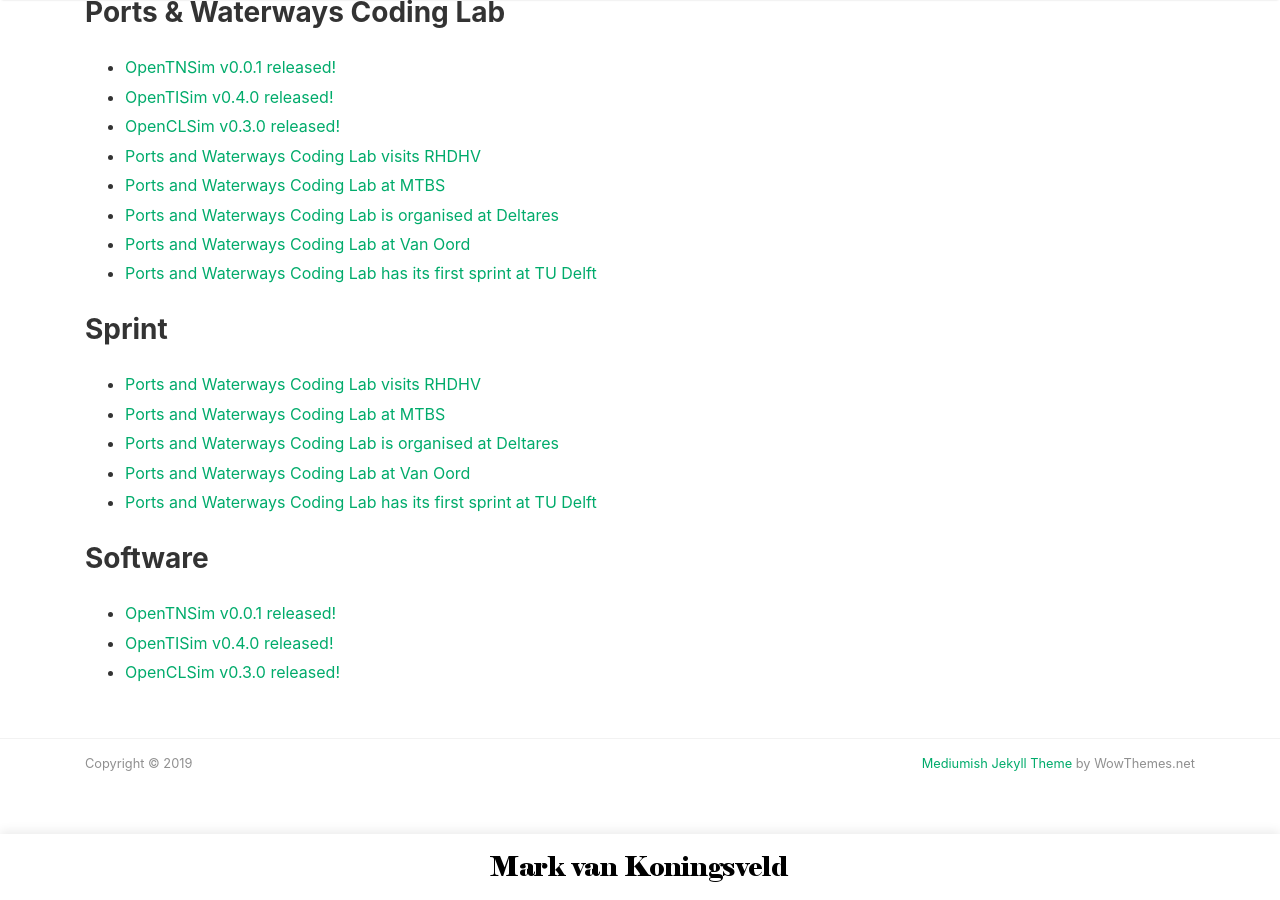
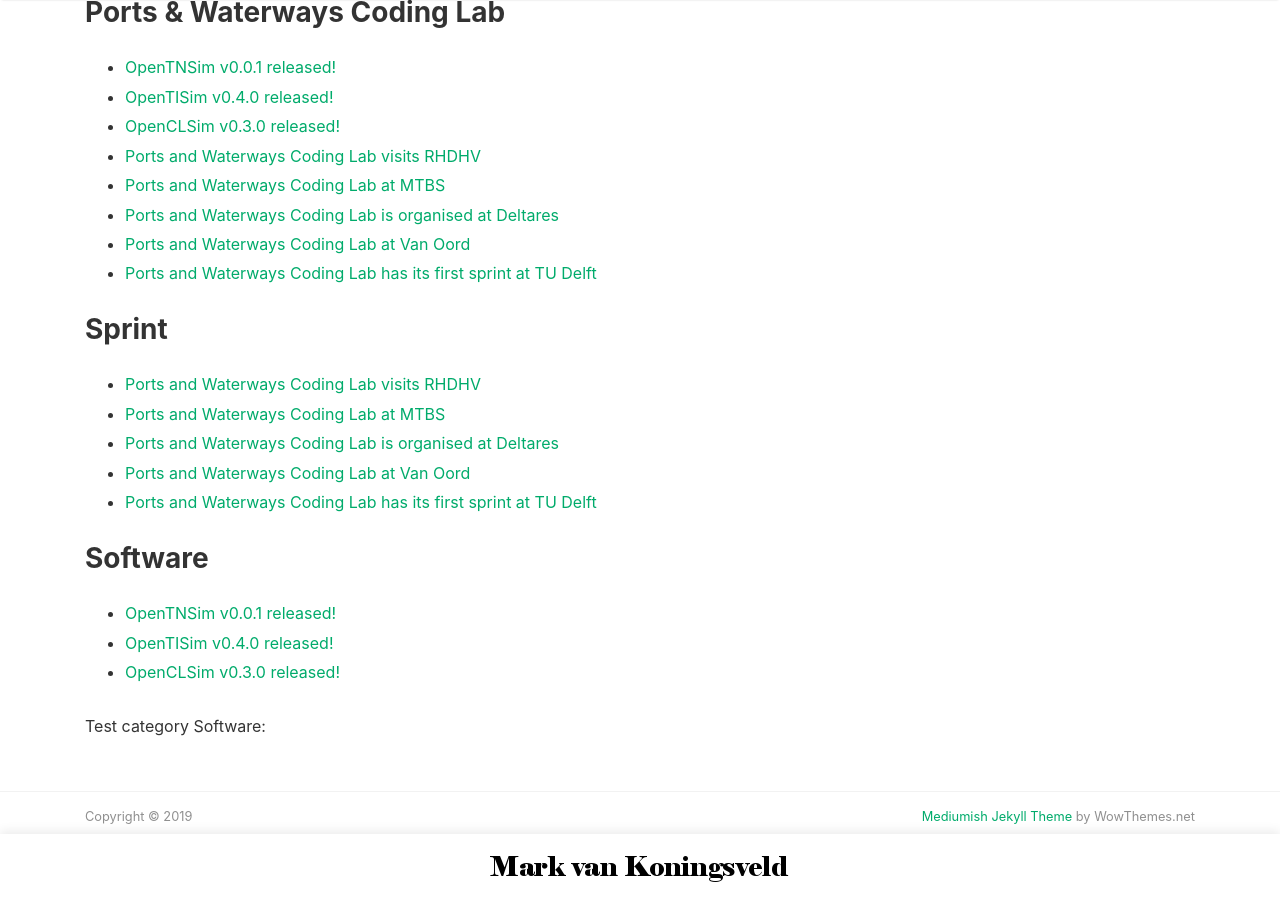
Before and after one commit to markvankoningsveld/markvankoningsveld.github.io, a Jekyll site: the page built from _pages/sustainable_infrastructure.md, in a window 1280 px wide and 900 px high, scrolled down 896 px. Built offline with Jekyll 4.4.1, drawn with Linux system fonts in a browser that asks for light colours; nearby versions of some CDN libraries.

Commit message:
experiment javascript

```diff
--- a/_pages/sustainable_infrastructure.md
+++ b/_pages/sustainable_infrastructure.md
@@ -20,6 +20,8 @@ Mankind develops and operates all sorts of infrastructure to meet societies need
   </ul>
 {% endfor %}
 
+Test category Software:
+
 {% for category in site.categories %}
   {% if post.categories contains "Software" %}
     <h3>{{ category[0] }}</h3>
```
